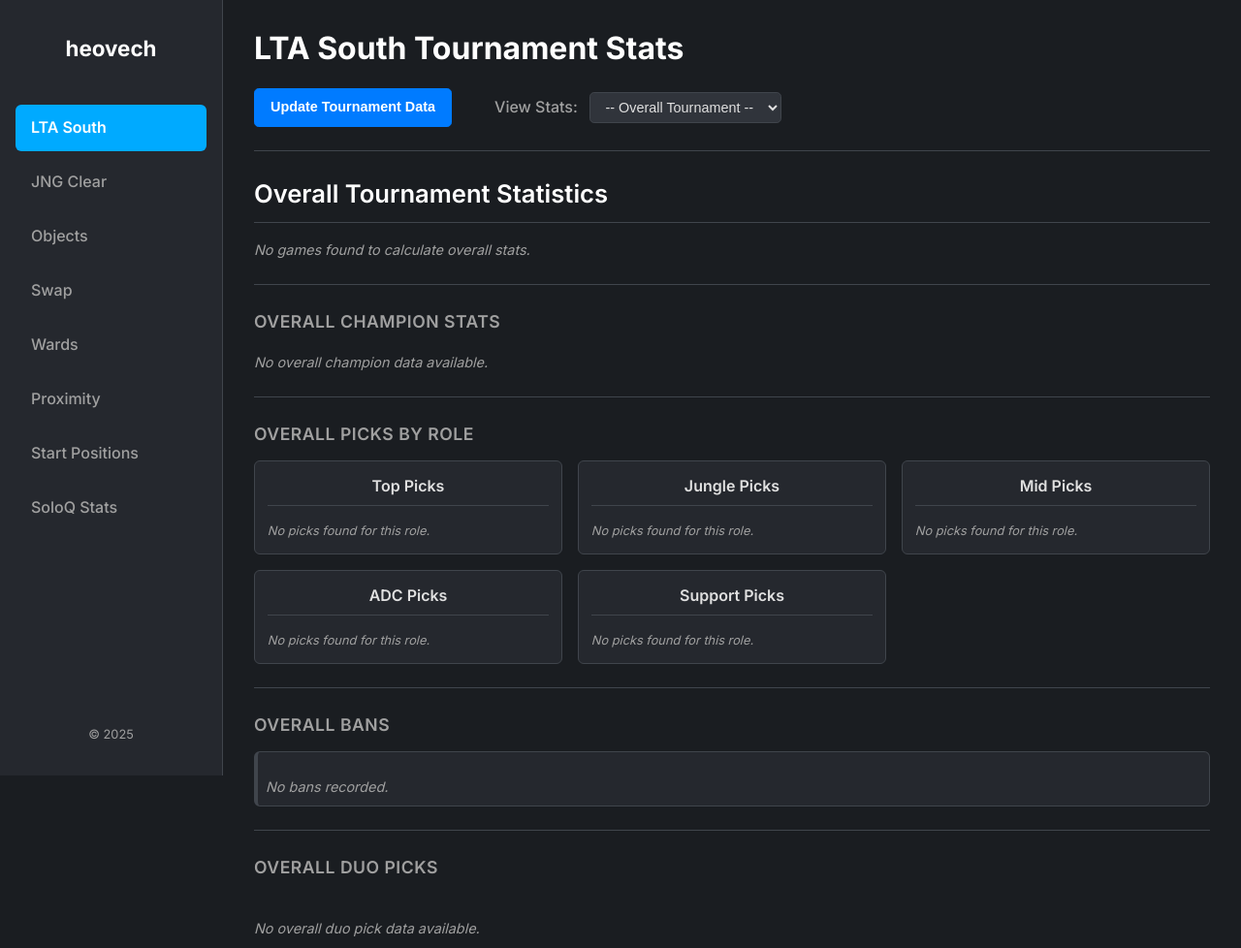
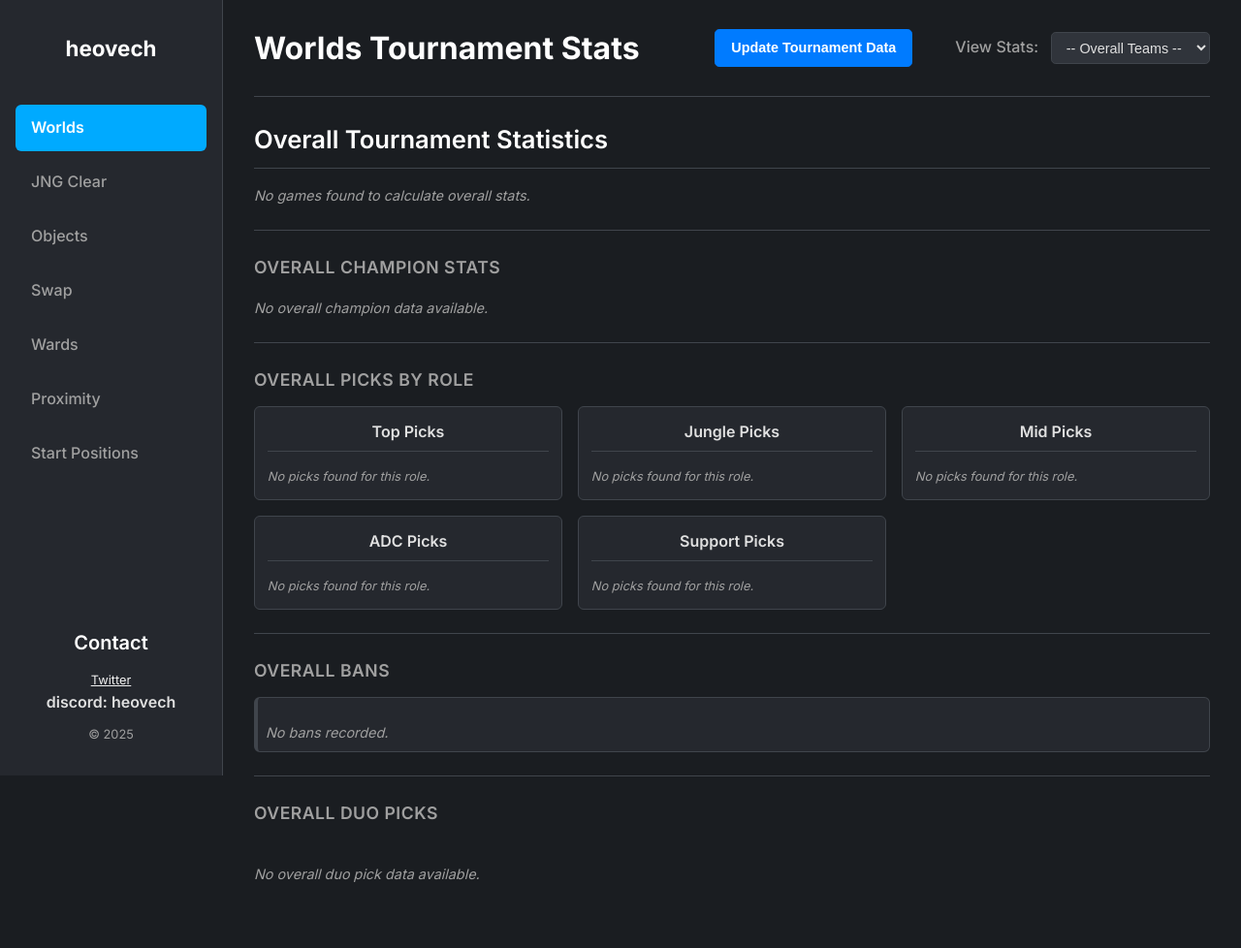
Before and after one commit to HeorhiiVech/ltaheo, a Flask app: page /tournament in a window 1280 px wide. Shown: the top 978 px of the page at 97% size. After the commit the page ends 910 px from the top, so only its background shows below. Run offline with Flask 2, Linux system fonts and the light colour scheme; data that the repository does not hold is empty.

Commit message:
low update UX

```diff
--- a/templates/base.html
+++ b/templates/base.html
@@ -14,16 +14,19 @@
         <nav class="sidebar">
             <a href="{{ url_for('index') }}" class="sidebar-brand">heovech</a>
             <ul class="sidebar-nav">
-                <li><a href="{{ url_for('tournament') }}" class="nav-link {% if request.endpoint == 'tournament' %}active{% endif %}">LTA South</a></li>
+                <li><a href="{{ url_for('tournament') }}" class="nav-link {% if request.endpoint == 'tournament' %}active{% endif %}">Worlds</a></li>
                 <li><a href="{{ url_for('jng_clear') }}" class="nav-link {% if request.endpoint == 'jng_clear' %}active{% endif %}">JNG Clear</a></li>
                 <li><a href="{{ url_for('objects') }}" class="nav-link {% if request.endpoint == 'objects' %}active{% endif %}">Objects</a></li>
                 <li><a href="{{ url_for('swap') }}" class="nav-link {% if request.endpoint == 'swap' %}active{% endif %}">Swap</a></li>
                 <li><a href="{{ url_for('wards') }}" class="nav-link {% if request.endpoint == 'wards' %}active{% endif %}">Wards</a></li>
                 <li><a href="{{ url_for('proximity') }}" class="nav-link {% if request.endpoint == 'proximity' %}active{% endif %}">Proximity</a></li>
                 <li><a href="{{ url_for('start_positions') }}" class="nav-link {% if request.endpoint == 'start_positions' %}active{% endif %}">Start Positions</a></li>
-                <li><a href="{{ url_for('soloq') }}" class="nav-link {% if request.endpoint == 'soloq' %}active{% endif %}">SoloQ Stats</a></li>
+                <!--<li><a href="{{ url_for('soloq') }}" class="nav-link {% if request.endpoint == 'soloq' %}active{% endif %}">SoloQ Stats</a></li>-->
             </ul>
             <div class="sidebar-footer">
+                <h3>Contact</h3>
+                <a href="https://x.com/heovech" style="color: rgb(241, 241, 241);">Twitter</a>
+                <h5>discord: heovech</h5>
                  <p>&copy; {{ now.year }}</p>
             </div>
         </nav>
--- a/templates/tournament.html
+++ b/templates/tournament.html
@@ -90,7 +90,7 @@
     </style>
 
     <div class="header-controls">
-        <h1>LTA South Tournament Stats</h1>
+        <h1>Worlds Tournament Stats</h1>
         <div class="controls">
             <form action="{{ url_for('update_hll_route', team=selected_team, side_filter=selected_side_filter) }}" method="post" style="display: inline-block; margin-right: 20px;">
                 <button type="submit" class="button button-update">Update Tournament Data</button>
@@ -99,7 +99,7 @@
                 <form method="get" action="{{ url_for('tournament') }}" class="filter-form" style="display: inline-block;">
                     <label for="team_select">View Stats:</label>
                     <select name="team" id="team_select" onchange="this.form.submit()">
-                        <option value="" {% if not selected_team %}selected{% endif %}>-- Overall Tournament --</option>
+                        <option value="" {% if not selected_team %}selected{% endif %}>-- Overall Teams --</option>
                         {% for team_display_name in all_teams %}
                             <option value="{{ team_display_name }}" {% if team_display_name == selected_team %}selected{% endif %}>
                                 {{ team_display_name }}
```
